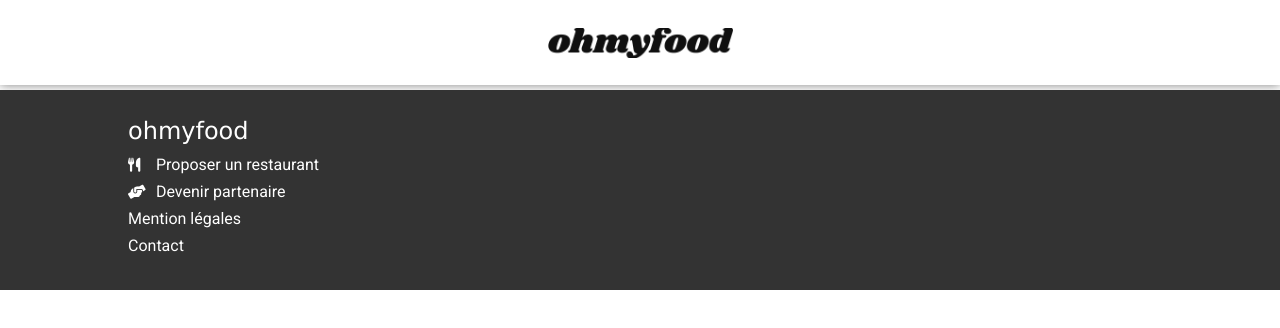
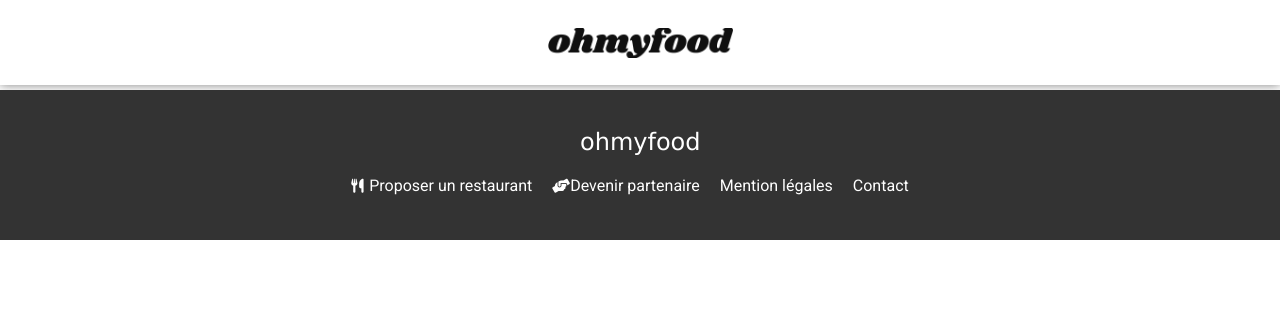
Before and after one commit to snrtn/LandingPage02, a plain HTML site: page index.html in a window 1280 px wide. Drawn offline with Linux system fonts and the light colour scheme; a web font is replaced by a local one.

Commit message:
change code
added styling mobile footer

```diff
--- a/index.html
+++ b/index.html
@@ -25,6 +25,7 @@
     <link rel="stylesheet" href="/styles/footer.style.css" />
 
     <!-- mobiles -->
+    <link rel="stylesheet" href="/styles/footer.mobile.css" />
 
     <!-- modules -->
     <script src="/modules/include.js" defer></script>
```
